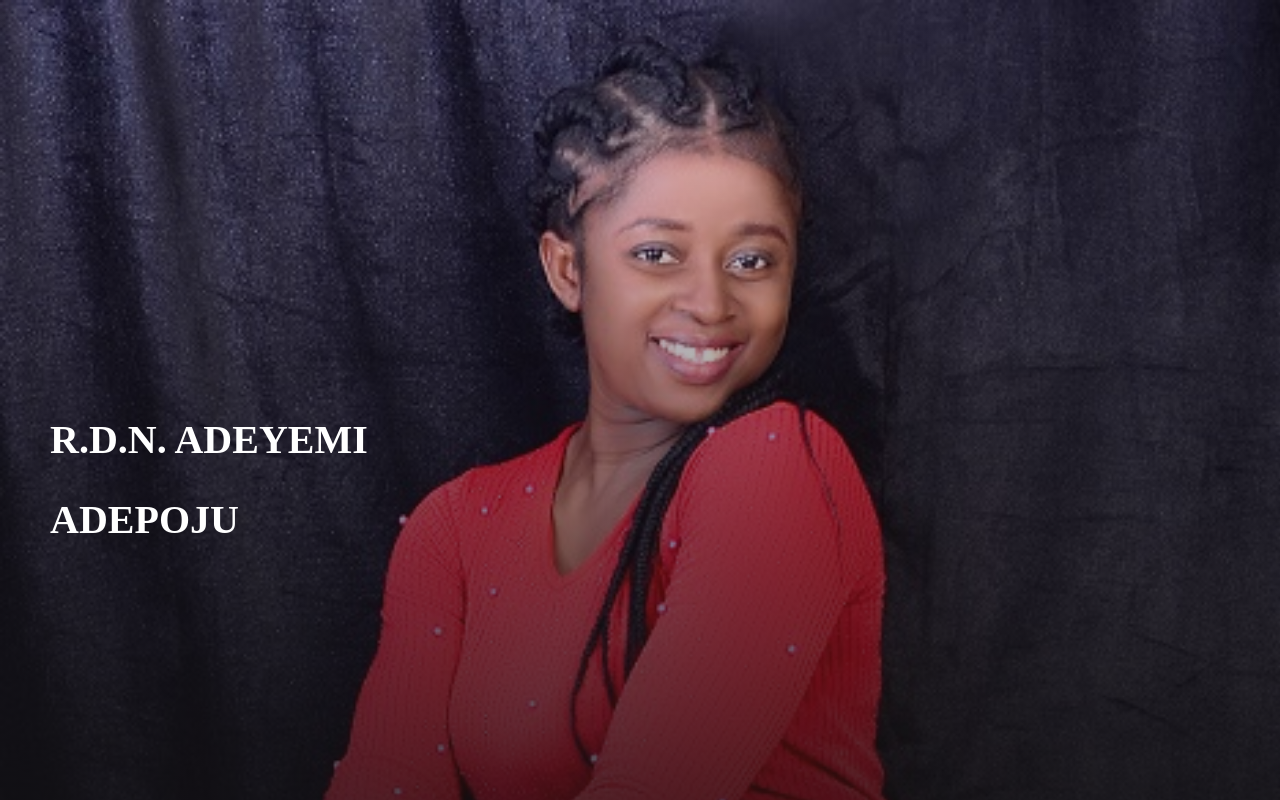
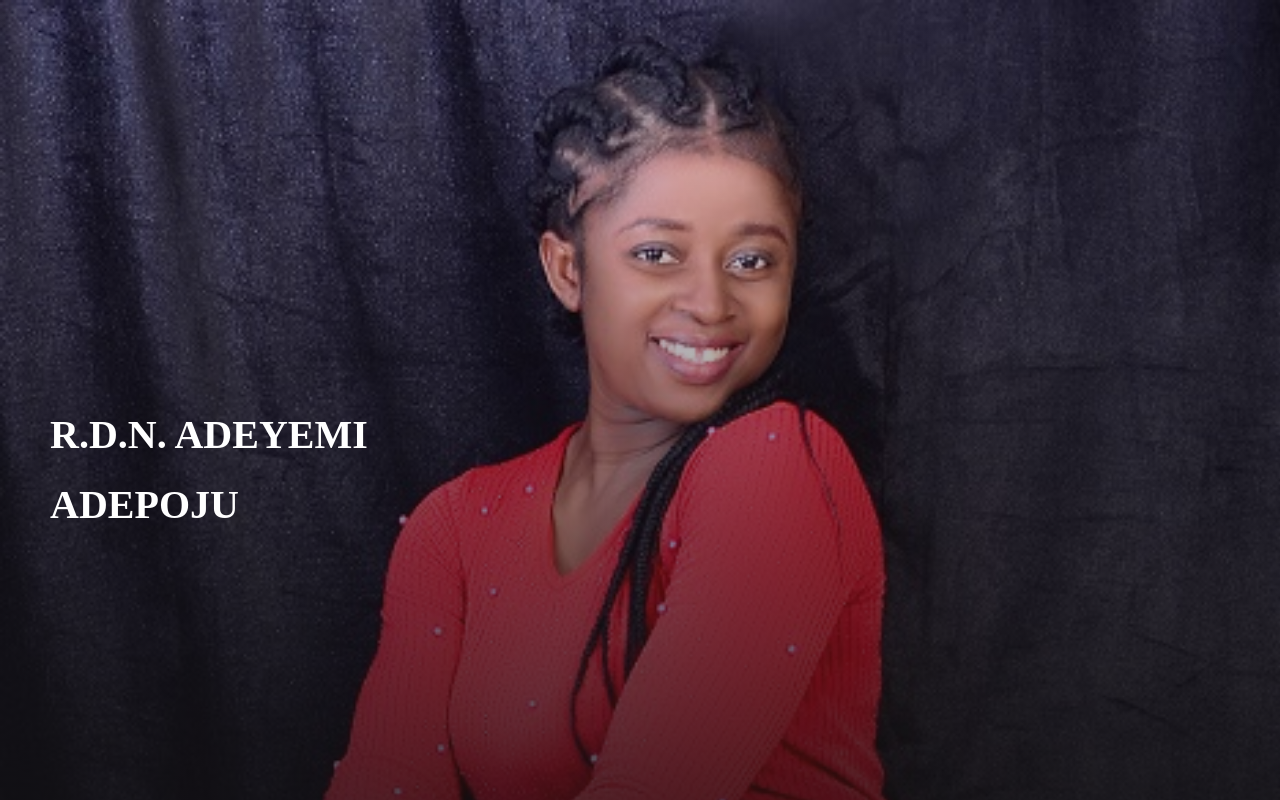
Before and after one commit to yemiesther/layoutpractice, a plain HTML site: page myfrontpageface/index.html in a window 1280 px wide. Shown: the top 800 px of the page. Drawn offline with Linux system fonts and the light colour scheme.

Commit message:
Update style.css

```diff
--- a/myfrontpageface/style.css
+++ b/myfrontpageface/style.css
@@ -14,5 +14,5 @@ padding: 0;
   font-size: 40px;
 }
 #fullname{
-  line-height: 80px; padding-top: 50vh; padding-left: 50px;
+  line-height: 70px; padding-top: 50vh; padding-left: 50px;
 }
```
